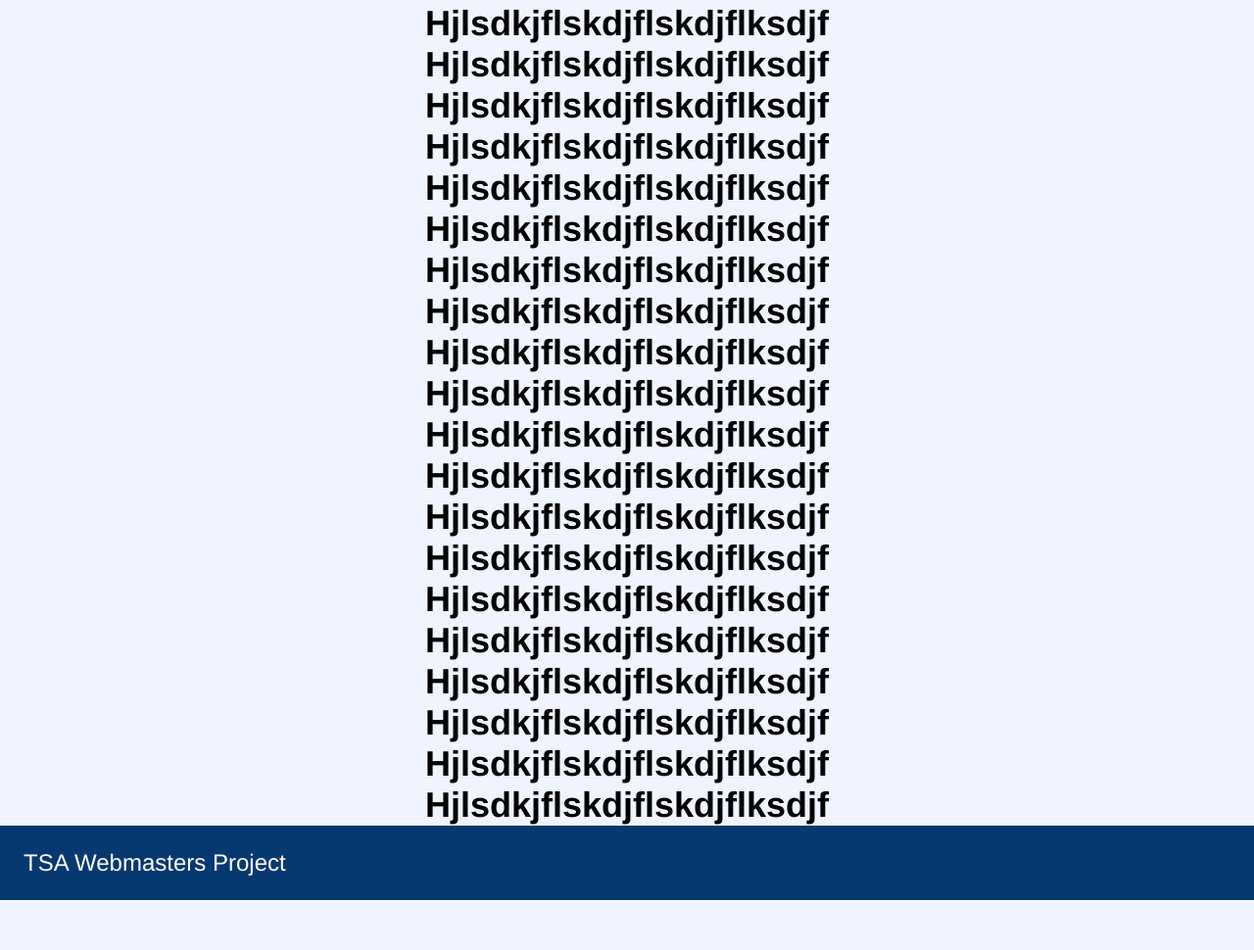
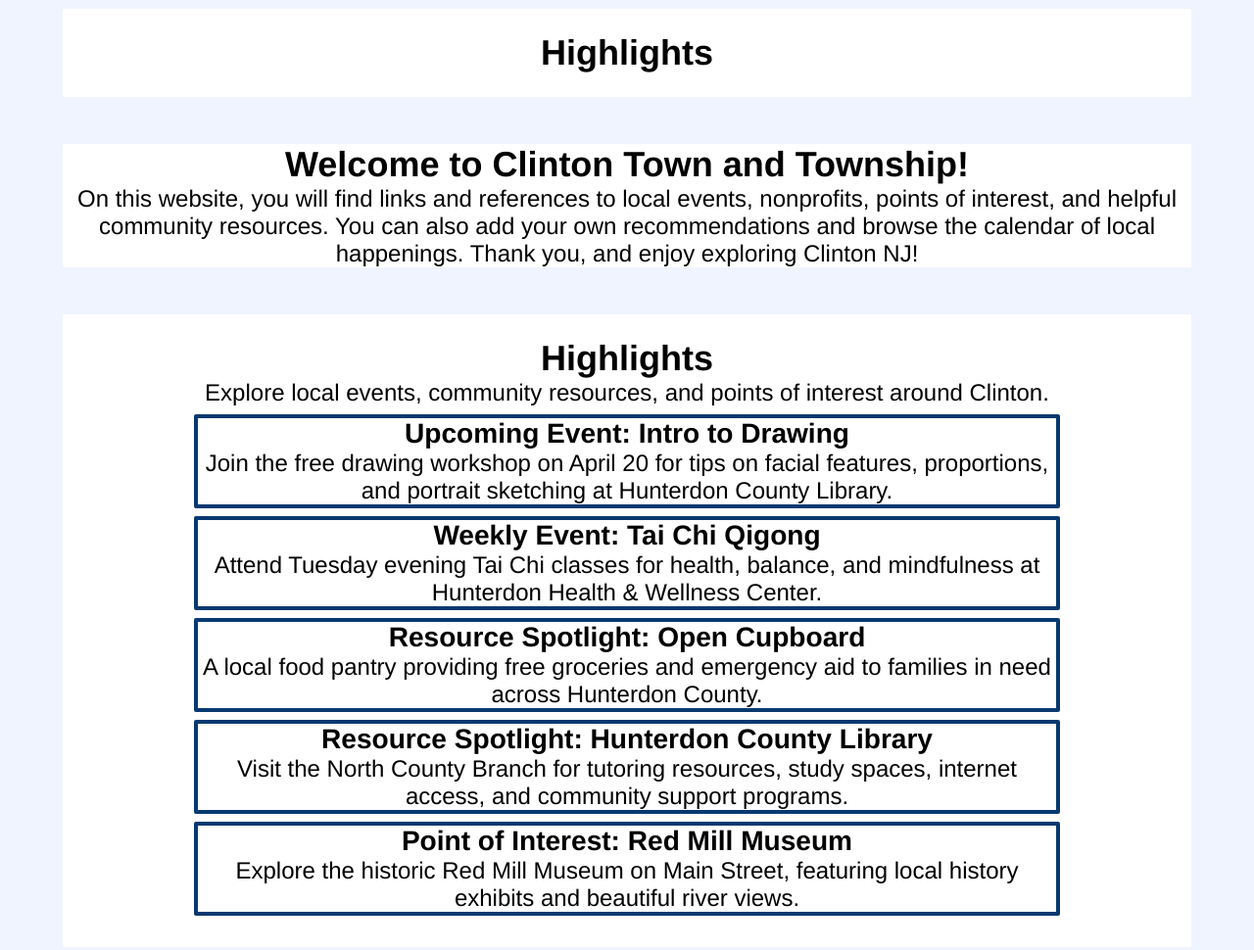
Before and after one commit to Nebra77/clinton-resources, a website: page index.html in a window 1280 px wide. Shown: the part 366-1336 px from the top of the page at 98% size. Before the commit the page ends 1285 px from the top, so only its background shows below. Drawn offline with Linux system fonts and the light colour scheme.

Commit message:
Add read me and highlights

```diff
--- a/index.html
+++ b/index.html
@@ -34,27 +34,34 @@
             <div id="highNon2"></div>
             <div id="highPOI"></div>
         </section>
-        <h2>Hjlsdkjflskdjflskdjflksdjf</h2>
-        <h2>Hjlsdkjflskdjflskdjflksdjf</h2>
-        <h2>Hjlsdkjflskdjflskdjflksdjf</h2>
-        <h2>Hjlsdkjflskdjflskdjflksdjf</h2>
-        <h2>Hjlsdkjflskdjflskdjflksdjf</h2>
-        <h2>Hjlsdkjflskdjflskdjflksdjf</h2>
-        <h2>Hjlsdkjflskdjflskdjflksdjf</h2>
-        <h2>Hjlsdkjflskdjflskdjflksdjf</h2>
-        <h2>Hjlsdkjflskdjflskdjflksdjf</h2>
-        <h2>Hjlsdkjflskdjflskdjflksdjf</h2>
-        <h2>Hjlsdkjflskdjflskdjflksdjf</h2>
-        <h2>Hjlsdkjflskdjflskdjflksdjf</h2>
-        <h2>Hjlsdkjflskdjflskdjflksdjf</h2>
-        <h2>Hjlsdkjflskdjflskdjflksdjf</h2>
-        <h2>Hjlsdkjflskdjflskdjflksdjf</h2>
-        <h2>Hjlsdkjflskdjflskdjflksdjf</h2>
-        <h2>Hjlsdkjflskdjflskdjflksdjf</h2>
-        <h2>Hjlsdkjflskdjflskdjflksdjf</h2>
-        <h2>Hjlsdkjflskdjflskdjflksdjf</h2>
-        <h2>Hjlsdkjflskdjflskdjflksdjf</h2>
-
+               <div class="paragraph">
+            <h2>Welcome to Clinton Town and Township!</h2>
+            <p>On this website, you will find links and references to local events, nonprofits, points of interest, and helpful community resources. You can also add your own recommendations and browse the calendar of local happenings. Thank you, and enjoy exploring Clinton NJ!</p>
+        </div>
+        <section id="highlights" class="paragraph">
+            <h2>Highlights</h2>
+            <p>Explore local events, community resources, and points of interest around Clinton.</p>
+            <div id="highEvent1" class="highlightObject">
+                <h3>Upcoming Event: Intro to Drawing</h3>
+                <p>Join the free drawing workshop on April 20 for tips on facial features, proportions, and portrait sketching at Hunterdon County Library.</p>
+            </div>
+            <div id="highEvent2" class="highlightObject">
+                <h3>Weekly Event: Tai Chi Qigong</h3>
+                <p>Attend Tuesday evening Tai Chi classes for health, balance, and mindfulness at Hunterdon Health & Wellness Center.</p>
+            </div>
+            <div id="highNon1" class="highlightObject">
+                <h3>Resource Spotlight: Open Cupboard</h3>
+                <p>A local food pantry providing free groceries and emergency aid to families in need across Hunterdon County.</p>
+            </div>
+            <div id="highNon2" class="highlightObject">
+                <h3>Resource Spotlight: Hunterdon County Library</h3>
+                <p>Visit the North County Branch for tutoring resources, study spaces, internet access, and community support programs.</p>
+            </div>
+            <div id="highPOI" class="highlightObject">
+                <h3>Point of Interest: Red Mill Museum</h3>
+                <p>Explore the historic Red Mill Museum on Main Street, featuring local history exhibits and beautiful river views.</p>
+            </div>
+        </section>
     </main>
     <footer>
         <p>TSA Webmasters Project</p>
--- a/style.css
+++ b/style.css
@@ -87,7 +87,7 @@ input{
     border-radius: 2px;
     width: 90%;
     text-align: center;
-    margin: 2vh auto;
+    margin: 2rem auto;
 }
 .thingy{
     background-color: #ff0000;
@@ -124,3 +124,14 @@ display: inline-block;
     flex-wrap: wrap;
     justify-content: center;
 }
+#highlights{
+    padding: 1rem;
+}
+.highlightObject{
+    background-color: rgb(255, 255, 255);
+    border-radius: 2px;
+    width: 80%;
+    text-align: center;
+    margin: 1vh auto;
+    border: 4px solid #063970;
+}
```
Also changed, not shown: html/about.html (+8 -5 lines), README.md.
